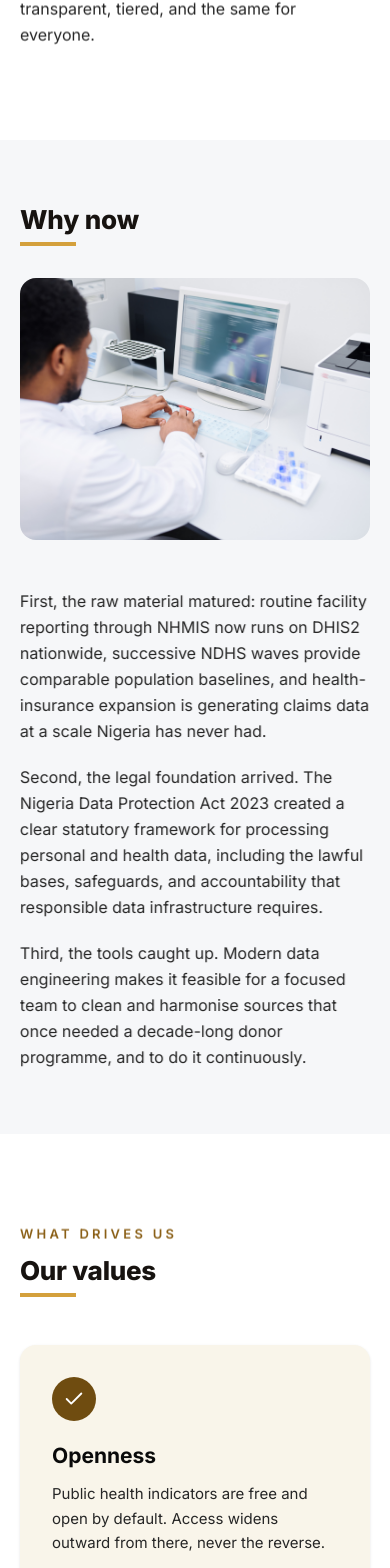
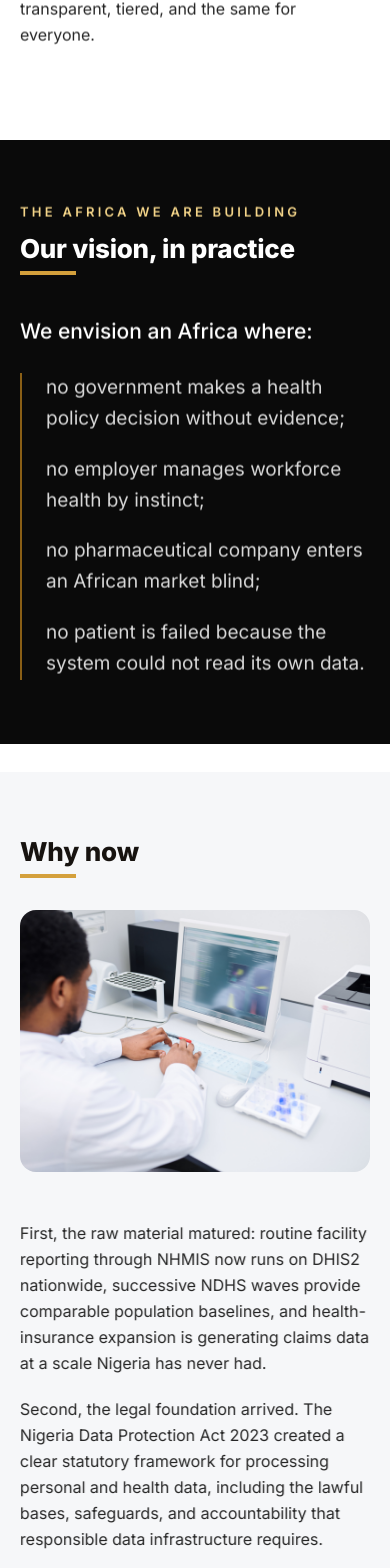
Before and after one commit to emiridbest/cecyIntel, a Next.js app: page /about in a window 390 px wide. Shown: the part 2091-3659 px from the top of the page. Built offline with nearby package versions, Linux system fonts and the light colour scheme.

Commit message:
Add official vision/mission, vision-in-practice, and core values

```diff
--- a/app/about/page.tsx
+++ b/app/about/page.tsx
@@ -9,12 +9,11 @@ export const metadata: Metadata = {
 };
 
 const VALUES = [
-  ["Openness", "Public health indicators are free and open by default. Access widens outward from there, never the reverse."],
-  ["Rigour", "Every dataset is cleaned, versioned, and provenance-tracked, with a data dictionary and known-limitations notes."],
-  ["Governance", "Consent, de-identification, and audit are built into the product, not bolted on after the fact."],
-  ["Interoperability", "We map every source to common coding so datasets that never met can finally be joined."],
-  ["Equity", "Commercial access is priced so that commercial users subsidise the free public and academic tiers."],
-  ["Trust", "We do not sell personal data. Sensitive linkages are analysed only inside our governed environment."],
+  ["Integrity", "Every data point represents a life. We handle it with the rigour, honesty and respect that demands."],
+  ["Excellence", "We were trained in the best institutions. We build to the highest standards. Africa deserves nothing less."],
+  ["Mission first", "This company was named for a woman who gave everything quietly and without recognition. We carry that spirit into everything we build."],
+  ["Inclusion", "Africa's health data problem affects every community. Our solutions must serve every community, not just those who can afford premium care."],
+  ["Innovation", "The hardest problems in African health won't yield to old methods. We build new tools, and we keep making them better."],
 ];
 
 export default function AboutPage() {
@@ -79,6 +78,27 @@ export default function AboutPage() {
         </div>
       </section>
 
+      {/* The Africa we are building - vision in practice */}
+      <section className="bg-[#0a0a0a] text-white">
+        <div className="mx-auto max-w-6xl px-5 py-16 sm:px-8 sm:py-20">
+          <p data-reveal className="mb-3 text-xs font-semibold uppercase tracking-[0.25em] text-[#f5d68a]">
+            The Africa we are building
+          </p>
+          <h2 data-reveal className="chip text-2xl text-white sm:text-3xl">
+            Our vision, in practice
+          </h2>
+          <p data-reveal className="mt-10 text-xl font-medium leading-relaxed text-white">
+            We envision an Africa where:
+          </p>
+          <ul className="mt-6 max-w-3xl space-y-5 border-l-2 border-gold pl-6 text-lg leading-relaxed text-[#d9d9d9]">
+            <li data-reveal>no government makes a health policy decision without evidence;</li>
+            <li data-reveal>no employer manages workforce health by instinct;</li>
+            <li data-reveal>no pharmaceutical company enters an African market blind;</li>
+            <li data-reveal>no patient is failed because the system could not read its own data.</li>
+          </ul>
+        </div>
+      </section>
+
       {/* Why now */}
       <section className="light">
         <div className="mx-auto grid max-w-6xl gap-12 px-5 py-16 sm:px-8 sm:py-20 lg:grid-cols-[1fr_1.6fr]">
@@ -120,9 +140,11 @@ export default function AboutPage() {
       <section>
         <div className="mx-auto max-w-6xl px-5 py-16 sm:px-8 sm:py-20">
           <p data-reveal className="mb-3 text-xs font-semibold uppercase tracking-[0.25em] text-gold-deep">
-            What drives us
+            Core values
           </p>
-          <h2 data-reveal className="chip text-2xl sm:text-3xl">Our values</h2>
+          <h2 data-reveal className="chip text-2xl sm:text-3xl">
+            The principles that govern everything we do
+          </h2>
           <dl className="mt-12 grid gap-6 sm:grid-cols-2 lg:grid-cols-3">
             {VALUES.map(([title, text], i) => (
               <div
@@ -131,10 +153,11 @@ export default function AboutPage() {
                 style={{ "--d": `${(i % 3) * 100}ms` } as CSSProperties}
                 className="rounded-2xl bg-ink-raised p-8 shadow-sm"
               >
-                <span aria-hidden="true" className="flex h-11 w-11 items-center justify-center rounded-full bg-[#6f4c10]">
-                  <svg width="22" height="22" viewBox="0 0 24 24" fill="none" stroke="#fff" strokeWidth="2" strokeLinecap="round" strokeLinejoin="round">
-                    <path d="M20 6 9 17l-5-5" />
-                  </svg>
+                <span
+                  aria-hidden="true"
+                  className="flex h-11 w-11 items-center justify-center rounded-full bg-[#6f4c10] text-sm font-bold text-white"
+                >
+                  {`0${i + 1}`}
                 </span>
                 <dt className="mt-5 text-xl font-bold text-[#0a0a0a]">{title}</dt>
                 <dd className="mt-3 text-sm leading-relaxed text-muted">{text}</dd>
--- a/app/page.tsx
+++ b/app/page.tsx
@@ -144,17 +144,19 @@ export default function HomePage() {
           <div data-reveal="left">
             <h2 className="chip text-2xl text-white">Our vision</h2>
             <p className="mt-6 text-xl leading-relaxed text-white">
-              Health decisions that affect African lives are informed by
-              African data.
+              To become Africa&rsquo;s most trusted health intelligence
+              infrastructure: the data backbone that every government,
+              corporation and health institution on the continent depends on
+              to make its most critical decisions.
             </p>
           </div>
           <div data-reveal="right">
             <h2 className="chip text-2xl text-white">Our mission</h2>
-            <p className="mt-6 leading-relaxed text-[#d9d9d9]">
-              We aggregate, standardise, and govern the health data Africa
-              already produces, and we make it accessible through transparent,
-              tiered rules to the researchers, agencies, insurers, and
-              partners who need it.
+            <p className="mt-6 text-xl leading-relaxed text-[#d9d9d9]">
+              To transform Africa&rsquo;s fragmented health data into actionable
+              intelligence that empowers governments, industries and healthcare
+              systems to make decisions that save lives, protect workers and
+              build a healthier continent.
             </p>
           </div>
         </div>
```
